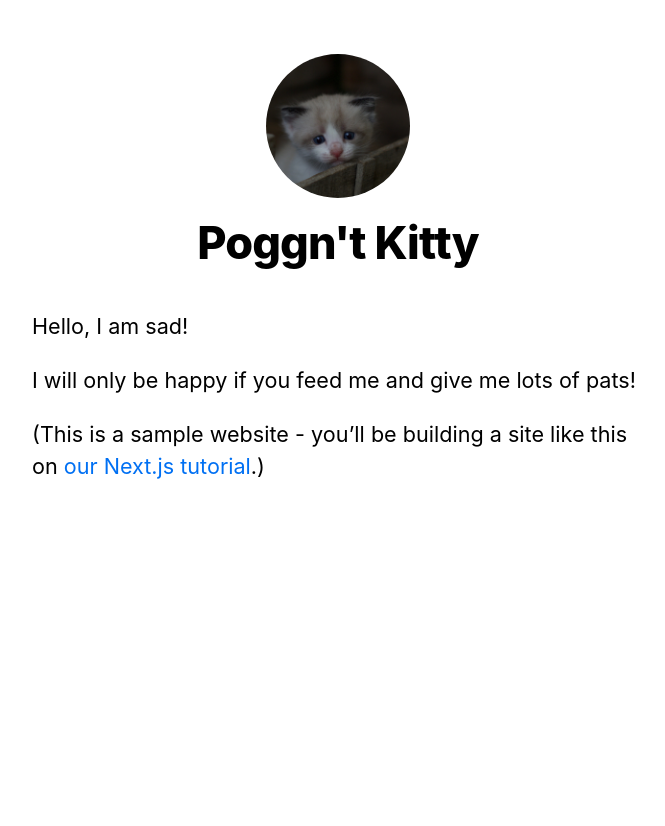
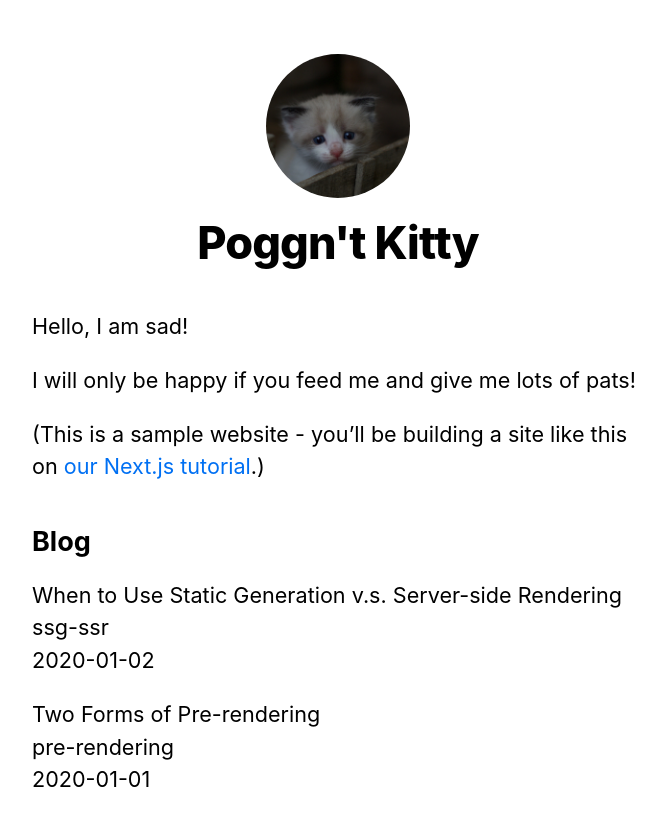
Before and after one commit to DanielLabios/nextjs-practice-blog, a Next.js app: page / in a window 1280 px wide. Shown: the top 826 px of the page, without its empty margins (302-967 px from the left). Before the commit the page ends 800 px from the top, so only its background shows below. Built offline with nearby package versions, Linux system fonts and the light colour scheme.

Commit message:
fetched .md data with getStaticProps & grey-matter

```diff
--- /dev/null
+++ b/lib/posts.js
@@ -0,0 +1,37 @@
+import fs from "fs";
+import path from "path";
+import matter from "gray-matter";
+
+const postsDirectory = path.join(process.cwd(), "posts");
+
+export function getSortedPostsData() {
+  // Get file names under /posts
+  const fileNames = fs.readdirSync(postsDirectory);
+  const allPostsData = fileNames.map((fileName) => {
+    // Remove ".md" from file name to get id
+    const id = fileName.replace(/\.md$/, "");
+
+    // Read markdown file as string
+    const fullPath = path.join(postsDirectory, fileName);
+    const fileContents = fs.readFileSync(fullPath, "utf8");
+
+    // Use gray-matter to parse the post metadata section
+    const matterResult = matter(fileContents);
+
+    // Combine the data with the id
+    return {
+      id,
+      ...matterResult.data,
+    };
+  });
+  // Sort posts by date
+  return allPostsData.sort(({ date: a }, { date: b }) => {
+    if (a < b) {
+      return 1;
+    } else if (a > b) {
+      return -1;
+    } else {
+      return 0;
+    }
+  });
+}
--- a/package.json
+++ b/package.json
@@ -8,6 +8,7 @@
     "start": "next start"
   },
   "dependencies": {
+    "gray-matter": "^4.0.3",
     "next": "^11.0.0",
     "react": "17.0.2",
     "react-dom": "17.0.2"
--- a/pages/index.js
+++ b/pages/index.js
@@ -1,8 +1,18 @@
 import Head from "next/head";
 import Layout, { siteTitle } from "../components/layout";
 import utilStyles from "../styles/utils.module.css";
+import { getSortedPostsData } from "../lib/posts";
 
-export default function Home() {
+export async function getStaticProps() {
+  const allPostsData = getSortedPostsData();
+  return {
+    props: {
+      allPostsData,
+    },
+  };
+}
+
+export default function Home({ allPostsData }) {
   return (
     <Layout home>
       <Head>
@@ -16,6 +26,20 @@
           <a href="https://nextjs.org/learn">our Next.js tutorial</a>.)
         </p>
       </section>
+      <section className={`${utilStyles.headingMd} ${utilStyles.padding1px}`}>
+        <h2 className={utilStyles.headingLg}>Blog</h2>
+        <ul className={utilStyles.list}>
+          {allPostsData.map(({ id, date, title }) => (
+            <li className={utilStyles.listItem} key={id}>
+              {title}
+              <br />
+              {id}
+              <br />
+              {date}
+            </li>
+          ))}
+        </ul>
+      </section>
     </Layout>
   );
 }
--- /dev/null
+++ b/posts/pre-rendering.md
@@ -0,0 +1,11 @@
+---
+title: "Two Forms of Pre-rendering"
+date: "2020-01-01"
+---
+
+Next.js has two forms of pre-rendering: **Static Generation** and **Server-side Rendering**. The difference is in **when** it generates the HTML for a page.
+
+- **Static Generation** is the pre-rendering method that generates the HTML at **build time**. The pre-rendered HTML is then _reused_ on each request.
+- **Server-side Rendering** is the pre-rendering method that generates the HTML on **each request**.
+
+Importantly, Next.js lets you **choose** which pre-rendering form to use for each page. You can create a "hybrid" Next.js app by using Static Generation for most pages and using Server-side Rendering for others.
--- /dev/null
+++ b/posts/ssg-ssr.md
@@ -0,0 +1,19 @@
+---
+title: "When to Use Static Generation v.s. Server-side Rendering"
+date: "2020-01-02"
+---
+
+We recommend using **Static Generation** (with and without data) whenever possible because your page can be built once and served by CDN, which makes it much faster than having a server render the page on every request.
+
+You can use Static Generation for many types of pages, including:
+
+- Marketing pages
+- Blog posts
+- E-commerce product listings
+- Help and documentation
+
+You should ask yourself: "Can I pre-render this page **ahead** of a user's request?" If the answer is yes, then you should choose Static Generation.
+
+On the other hand, Static Generation is **not** a good idea if you cannot pre-render a page ahead of a user's request. Maybe your page shows frequently updated data, and the page content changes on every request.
+
+In that case, you can use **Server-Side Rendering**. It will be slower, but the pre-rendered page will always be up-to-date. Or you can skip pre-rendering and use client-side JavaScript to populate data.
```
Also changed, not shown: 1 other file (tests, documents, lock files or other folders).
